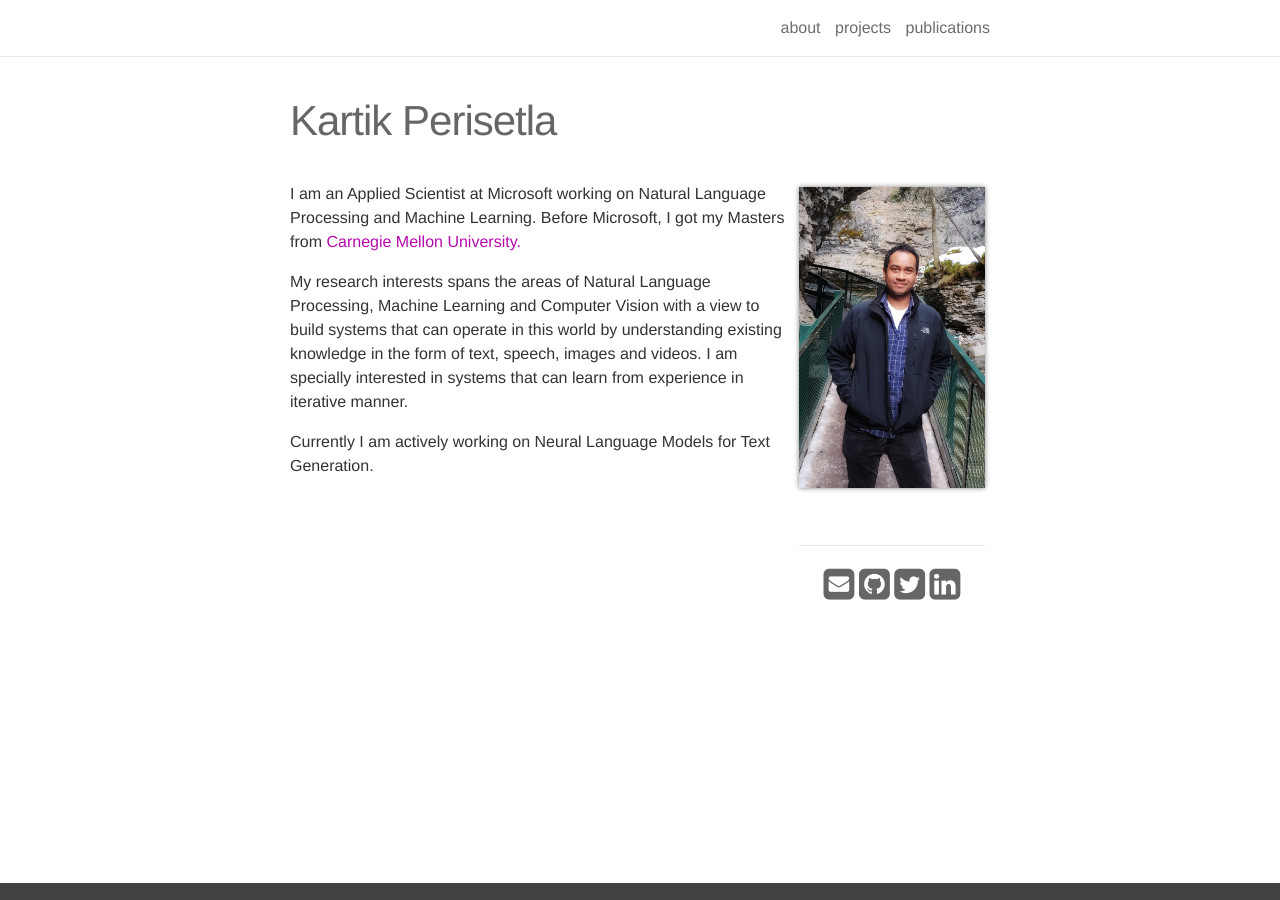
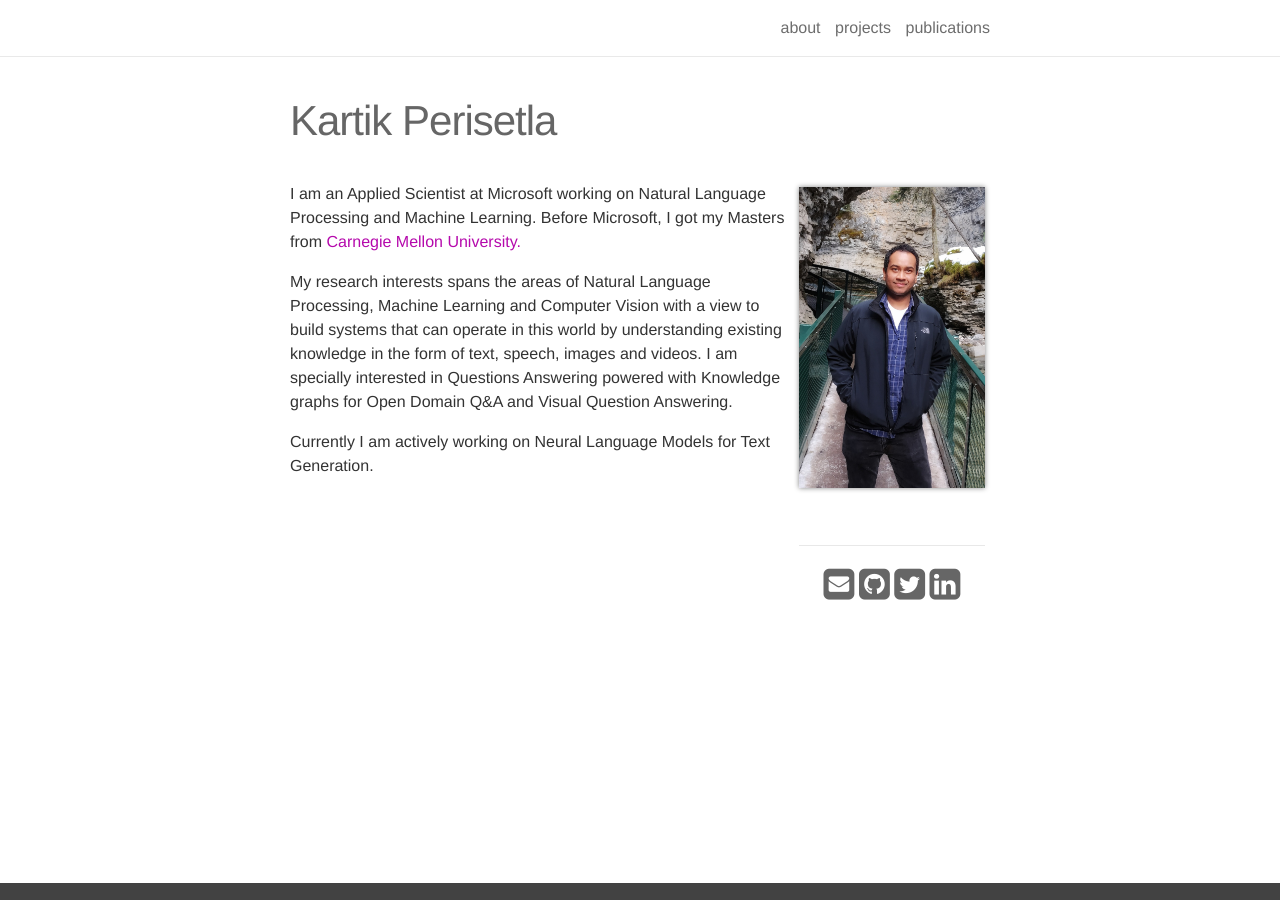
Before and after one commit to kartikperisetla/kartikperisetla.github.io, a Jekyll site: the page built from _pages/about.md, in a window 1280 px wide. Built offline with Jekyll 4.4.1, drawn with Linux system fonts in a browser that asks for light colours; nearby versions of some CDN libraries.

Commit message:
updated about

```diff
--- a/_pages/about.md
+++ b/_pages/about.md
@@ -21,7 +21,7 @@ I am an Applied Scientist at Microsoft working on Natural Language Processing an
 </p>
 
 <p align="left">
-My research interests spans the areas of Natural Language Processing, Machine Learning and Computer Vision with a view to build systems that can operate in this world by understanding existing knowledge in the form of text, speech, images and videos. I am specially interested in systems that can learn from experience in iterative manner.
+My research interests spans the areas of Natural Language Processing, Machine Learning and Computer Vision with a view to build systems that can operate in this world by understanding existing knowledge in the form of text, speech, images and videos. I am specially interested in Questions Answering powered with Knowledge graphs for Open Domain Q&A and Visual Question Answering.
 </p>
 
 <p align="left">
```
